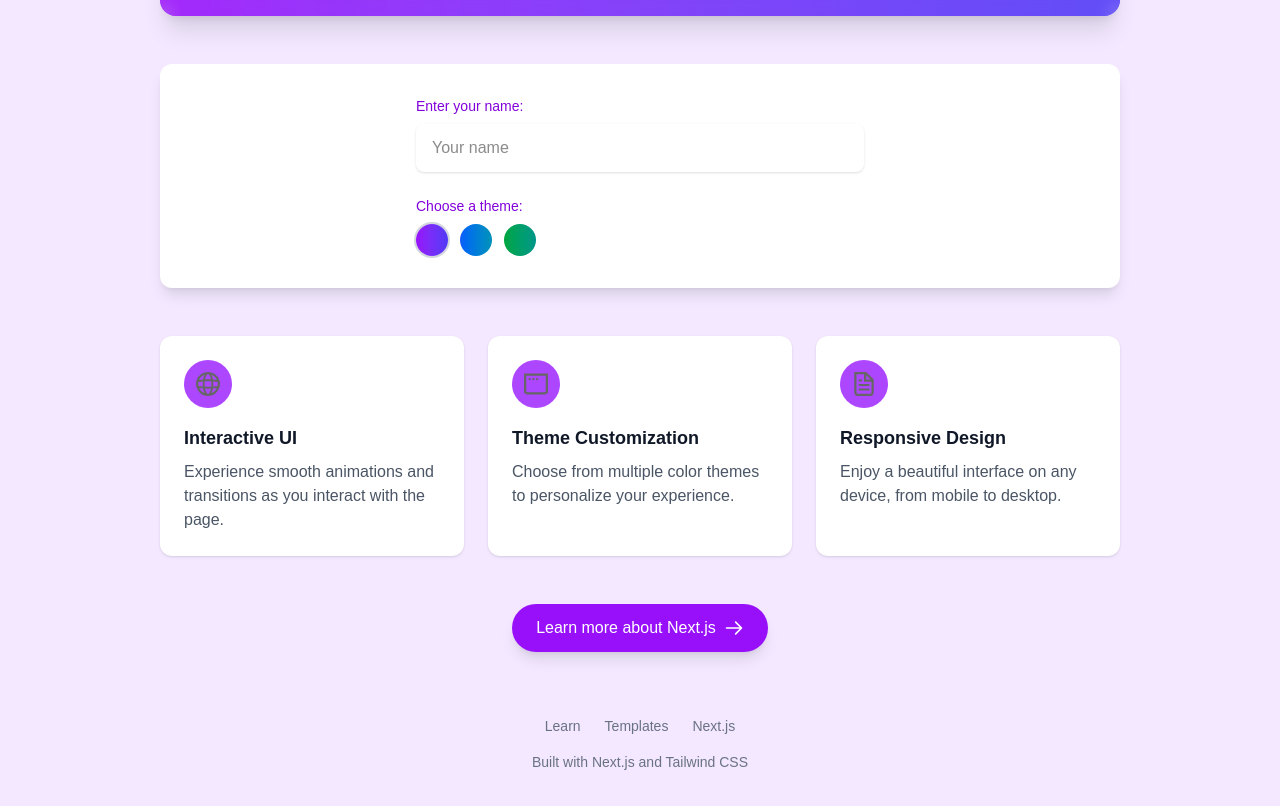
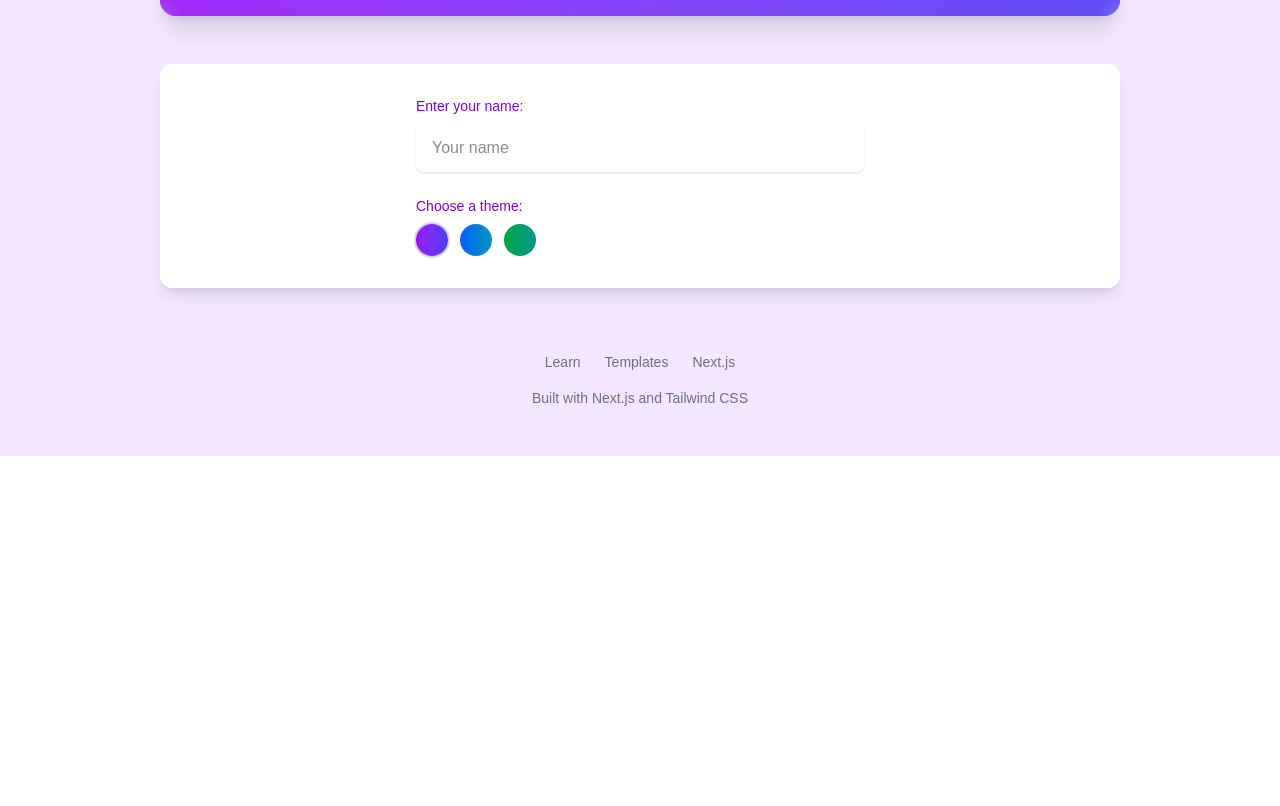
Before and after one commit to ssoxc/waffle, a Next.js app: page / in a window 1280 px wide. Shown: the part 376-1182 px from the top of the page. After the commit the page ends 832 px from the top, so only its background shows below. Built offline with nearby package versions, Linux system fonts and the light colour scheme.

Commit message:
Fix issue #47: remove Learn More button

```diff
--- a/src/app/page.tsx
+++ b/src/app/page.tsx
@@ -143,61 +143,6 @@ export default function Home() {
           </div>
         </div>
 
-        {/* Features Section */}
-        <div className="grid grid-cols-1 md:grid-cols-3 gap-6 mb-12">
-          {[
-            {
-              title: "Interactive UI",
-              description: "Experience smooth animations and transitions as you interact with the page.",
-              icon: "/globe.svg"
-            },
-            {
-              title: "Theme Customization",
-              description: "Choose from multiple color themes to personalize your experience.",
-              icon: "/window.svg"
-            },
-            {
-              title: "Responsive Design",
-              description: "Enjoy a beautiful interface on any device, from mobile to desktop.",
-              icon: "/file.svg"
-            }
-          ].map((feature, index) => (
-            <div
-              key={index}
-              className="bg-white dark:bg-gray-800 rounded-xl shadow p-6
-                transition-all duration-300 hover:shadow-lg hover:-translate-y-1"
-            >
-              <div className={`w-12 h-12 ${currentTheme.accent} rounded-full flex items-center justify-center mb-4`}>
-                <Image
-                  src={feature.icon}
-                  alt={`${feature.title} icon`}
-                  width={24}
-                  height={24}
-                  className="text-white"
-                />
-              </div>
-              <h3 className="text-lg font-semibold text-gray-900 dark:text-white mb-2">{feature.title}</h3>
-              <p className="text-gray-600 dark:text-gray-300">{feature.description}</p>
-            </div>
-          ))}
-        </div>
-
-        {/* Call to Action */}
-        <div className="text-center">
-          <a
-            href="https://nextjs.org/docs"
-            target="_blank"
-            rel="noopener noreferrer"
-            className={`inline-flex items-center px-6 py-3 ${currentTheme.button} text-base font-medium ${currentTheme.buttonText} rounded-full shadow-lg
-              transition-all duration-300 hover:scale-105 hover:shadow-xl`}
-          >
-            Learn more about Next.js
-            <svg className="ml-2 w-5 h-5" fill="none" stroke="currentColor" viewBox="0 0 24 24" xmlns="http://www.w3.org/2000/svg">
-              <path strokeLinecap="round" strokeLinejoin="round" strokeWidth="2" d="M14 5l7 7m0 0l-7 7m7-7H3"></path>
-            </svg>
-          </a>
-        </div>
-
         {/* Footer */}
         <footer className="mt-16 text-center text-sm text-gray-500 dark:text-gray-400">
           <div className="flex justify-center space-x-6 mb-4">
```
